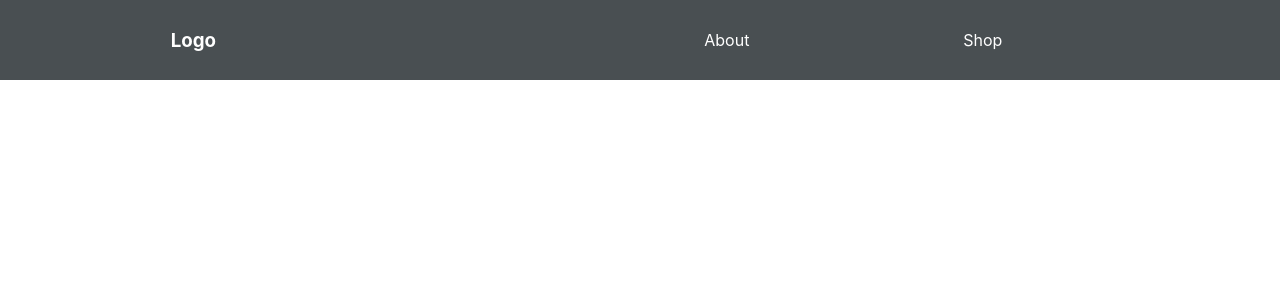
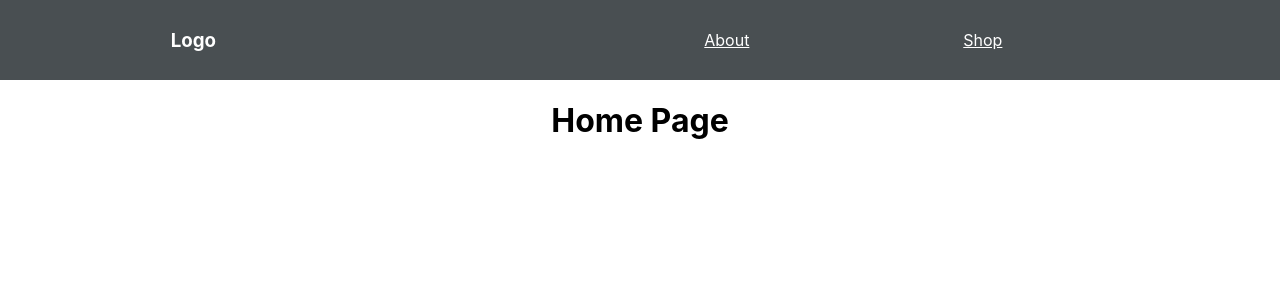
Before and after one commit to Oceanblue713/routing, a React (Create React App) app: page / in a window 1280 px wide. Shown: the top 300 px of the page. Built offline with nearby package versions, Linux system fonts and the light colour scheme.

Commit message:
Add Links

```diff
--- a/src/App.js
+++ b/src/App.js
@@ -10,11 +10,20 @@ function App() {
     <Router>
       <div className="App">
         <Nav />
-        <Route path="/about" component={About}/>
-        <Route path="/shop" component={Shop} />
+        <Switch>
+          <Route path="/" exact component={Home} />
+          <Route path="/about" component={About}/>
+          <Route path="/shop" component={Shop} />
+        </Switch>
       </div>
     </Router>
   );
 }
 
+const Home = () => (
+    <div>
+      <h1>Home Page</h1>
+    </div>
+)
+
 export default App;
--- a/src/Nav.js
+++ b/src/Nav.js
@@ -1,13 +1,22 @@
 import React from 'react';
 import './App.css';
+import { Link } from 'react-router-dom';
 
 function Nav() {
+  const navStyle = {
+    color: 'white'
+  };
+
   return (
    <nav>
      <h3>Logo</h3>
      <ul className="nav-links">
+       <Link to='/about' style={navStyle}>
        <li>About</li>
-       <li>Shop</li>
+       </Link>
+       <Link to='/shop' style={navStyle}>
+         <li>Shop</li>
+       </Link>
      </ul>
    </nav>
   );
```
